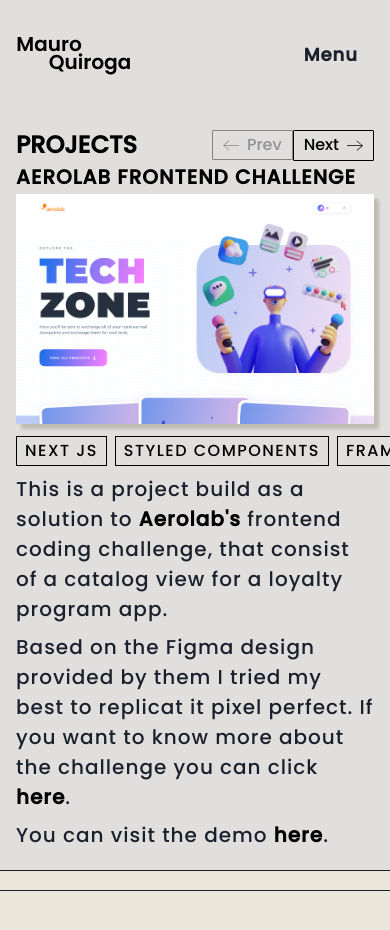
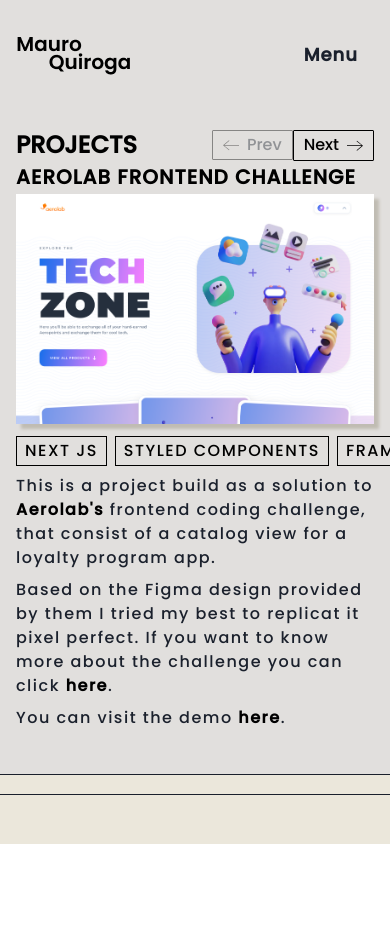
Before and after one commit to maurolnl/maurolnl_portfolio, a Next.js app: page /projects in a window 390 px wide. Shown: the top 930 px of the page. After the commit the page ends 844 px from the top, so only its background shows below. Built offline with nearby package versions, Linux system fonts and the light colour scheme.

Commit message:
Update text and links responsivness

```diff
--- a/pages/projects/index.tsx
+++ b/pages/projects/index.tsx
@@ -1,6 +1,6 @@
 import React from "react";
 import type {NextPage} from "next";
-import {Link, Stack, Text} from "@chakra-ui/react";
+import {Link, Stack, Text, useBreakpointValue} from "@chakra-ui/react";
 import {motion} from "framer-motion";
 
 import aerolab_challenge from "../../assets/projects/aerolab_challenge.png";
@@ -9,6 +9,12 @@
 
 const Index: NextPage = () => {
   const badges = ["NEXT JS", "Styled Components", "Framer Motion", "Jest"];
+
+  const textVariant = useBreakpointValue({
+    base: "sm",
+    md: "md",
+    xl: "lg",
+  });
 
   const MotionStack = motion(Stack);
   const MotionText = motion(Text);
@@ -27,14 +33,20 @@
         transition="transition"
         variants={upAnimation}
       >
-        <Text>
+        <Text size={textVariant}>
           This is a project build as a solution to{" "}
-          <Link isExternal _hover={{color: "aerolab"}} fontWeight="600" href="https://aerolab.us/">
+          <Link
+            isExternal
+            _hover={{color: "aerolab"}}
+            fontWeight="600"
+            href="https://aerolab.us/"
+            size={textVariant}
+          >
             Aerolab&apos;s
           </Link>{" "}
           frontend coding challenge, that consist of a catalog view for a loyalty program app.
         </Text>
-        <Text>
+        <Text size={textVariant}>
           Based on the Figma design provided by them I tried my best to replicat it pixel perfect.
           If you want to know more about the challenge you can click{" "}
           <Link
@@ -42,19 +54,27 @@
             _hover={{color: "brand.900"}}
             fontWeight="600"
             href="https://github.com/Aerolab/frontend-developer-coding-challenge#Acceptance-Criteria  "
+            size={textVariant}
           >
             here
           </Link>
           .
         </Text>
       </MotionStack>
-      <MotionText animate="visible" initial="hidden" transition="transition" variants={upAnimation}>
+      <MotionText
+        animate="visible"
+        initial="hidden"
+        size={textVariant}
+        transition="transition"
+        variants={upAnimation}
+      >
         You can visit the demo{" "}
         <Link
           isExternal
           _hover={{color: "brand.900"}}
           fontWeight="600"
           href="https://aerolab-frontend-challenge-ebon.vercel.app/"
+          size={textVariant}
         >
           here
         </Link>
```
Also changed, not shown: pages/projects/covidtracker.tsx (+19 -4 lines), pages/projects/tasks.tsx (+18 -4 lines), pages/projects/wiseguys.tsx (+17 -4 lines).
